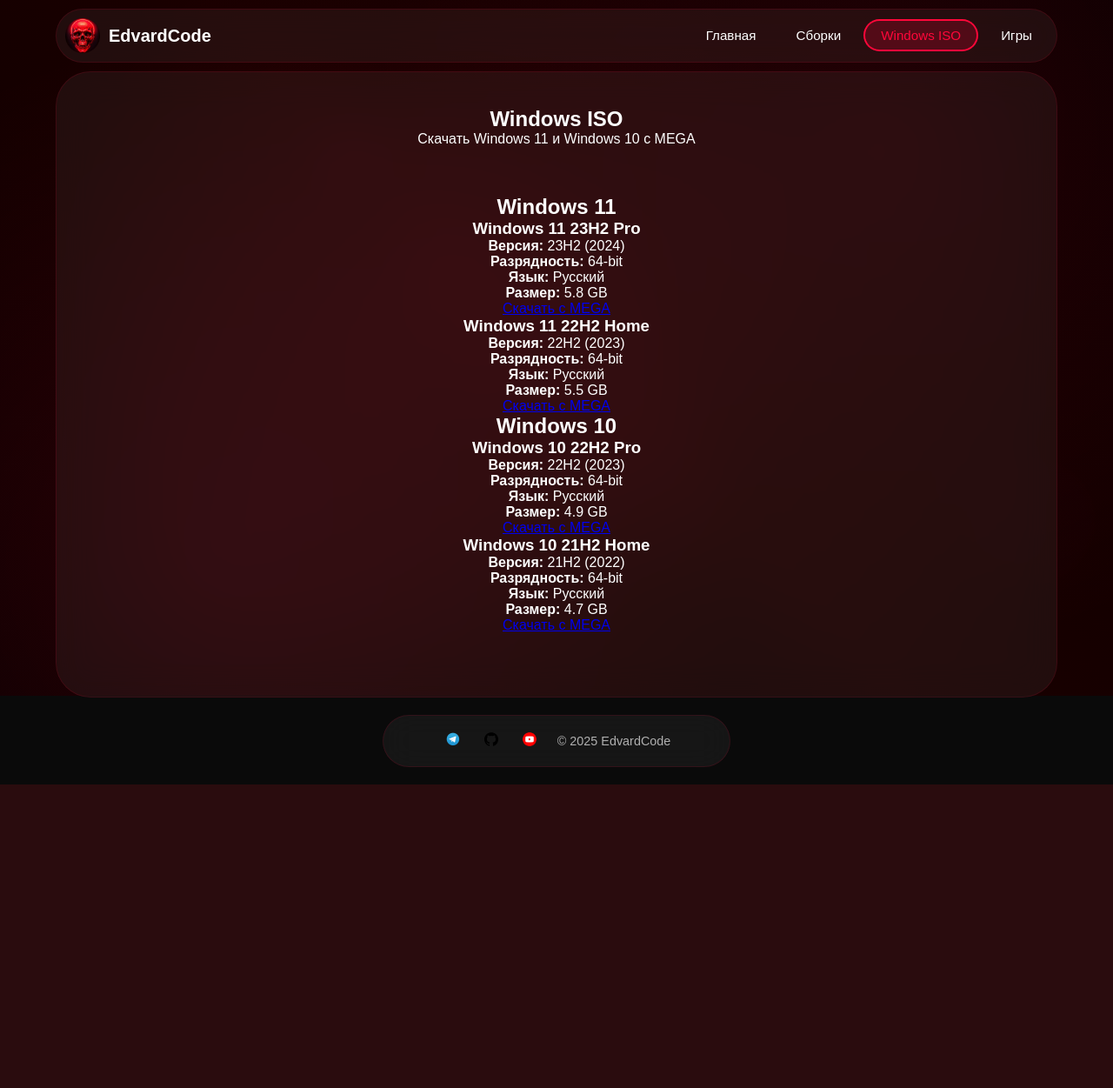
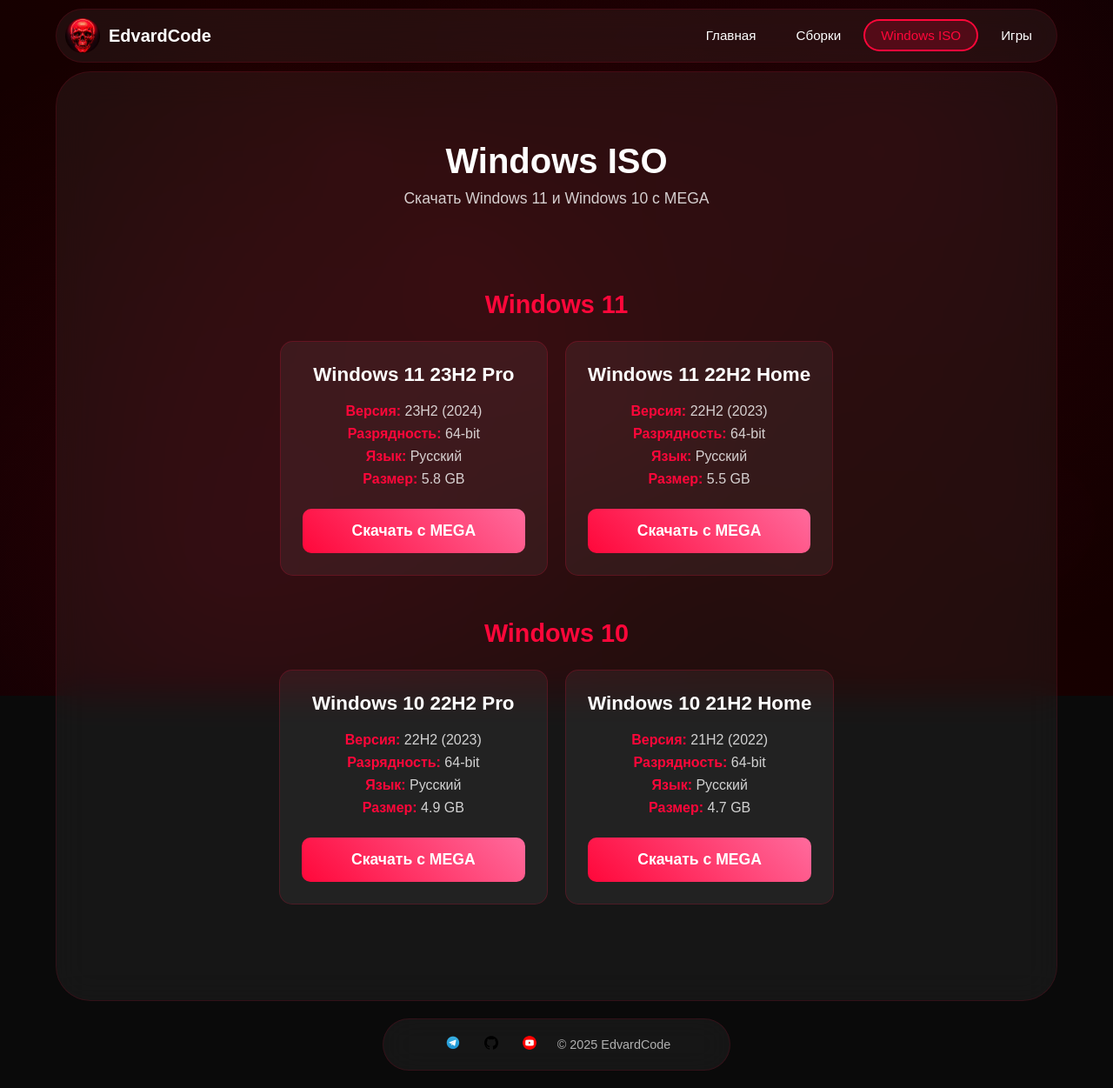
Before and after one commit to FresenBer4ik/FresenBer4ik.github.io, a PHP site: page /windows.html in a window 1280 px wide. Shown: the whole page at 87% size. Before the commit the page ends 902 px from the top, so only its background shows below. Run offline with PHP 8.4, Linux system fonts and the light colour scheme; some web fonts are replaced.

Commit message:
Update base.css

```diff
--- a/base.css
+++ b/base.css
@@ -789,3 +789,109 @@
         margin: 0 0 10px 0;
     }
 }
+/* ===== СТРАНИЦА WINDOWS ISO ===== */
+.page-header {
+    text-align: center;
+    padding: 40px 20px;
+}
+
+.page-header h1 {
+    font-size: 2.5em;
+    margin-bottom: 10px;
+    color: #fff;
+}
+
+.page-header p {
+    font-size: 1.1em;
+    color: rgba(255, 255, 255, 0.8);
+}
+
+.os-section {
+    margin-bottom: 50px;
+}
+
+.os-section h2 {
+    font-size: 1.8em;
+    margin-bottom: 25px;
+    color: #ff073a;
+    text-align: center;
+}
+
+.iso-grid {
+    display: grid;
+    grid-template-columns: repeat(auto-fit, minmax(300px, 1fr));
+    gap: 20px;
+    max-width: 1000px;
+    margin: 0 auto;
+}
+
+.iso-card {
+    background: rgba(255, 255, 255, 0.05);
+    border-radius: 15px;
+    padding: 25px;
+    border: 1px solid rgba(255, 7, 58, 0.2);
+    transition: all 0.3s ease;
+}
+
+.iso-card:hover {
+    border-color: #ff073a;
+    transform: translateY(-5px);
+    box-shadow: 0 10px 20px rgba(255, 7, 58, 0.1);
+}
+
+.iso-card h3 {
+    font-size: 1.4em;
+    margin-bottom: 20px;
+    color: #fff;
+    text-align: center;
+}
+
+.iso-info {
+    margin-bottom: 25px;
+}
+
+.iso-info p {
+    margin: 8px 0;
+    color: rgba(255, 255, 255, 0.8);
+}
+
+.iso-info strong {
+    color: #ff073a;
+}
+
+.download-btn {
+    display: block;
+    width: 100%;
+    padding: 15px;
+    background: linear-gradient(45deg, #ff073a, #ff6b9d);
+    color: white;
+    text-decoration: none;
+    border-radius: 10px;
+    font-weight: bold;
+    text-align: center;
+    transition: all 0.3s ease;
+    border: none;
+    font-size: 1.1em;
+}
+
+.download-btn:hover {
+    background: linear-gradient(45deg, #ff6b9d, #ff073a);
+    transform: translateY(-2px);
+    box-shadow: 0 5px 15px rgba(255, 7, 58, 0.3);
+}
+
+/* Адаптивность */
+@media (max-width: 768px) {
+    .iso-grid {
+        grid-template-columns: 1fr;
+        padding: 0 15px;
+    }
+
+    .iso-card {
+        padding: 20px;
+    }
+
+    .page-header h1 {
+        font-size: 2em;
+    }
+}
```
